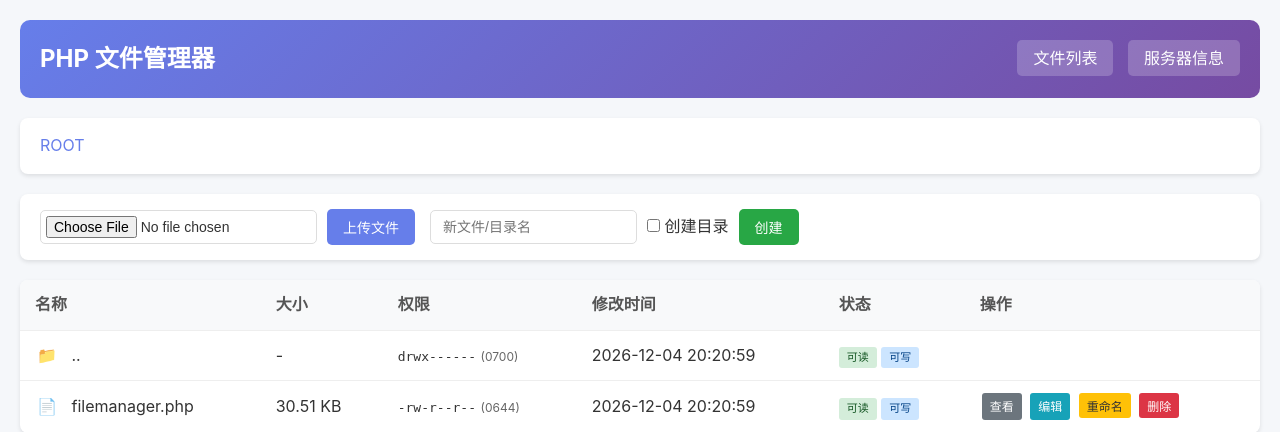
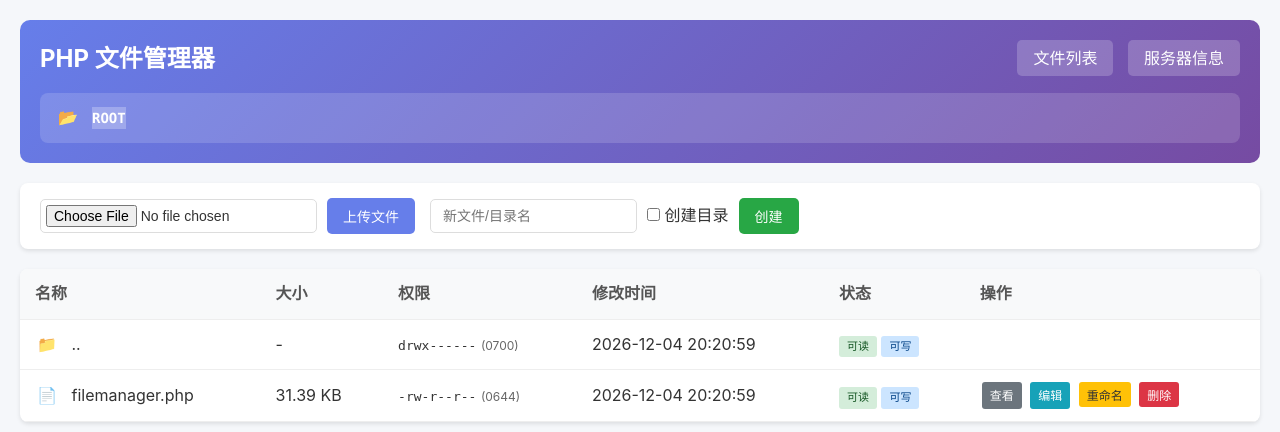
Before and after one commit to longlivepakistan999/go, a PHP site: page /filemanager.php in a window 1280 px wide. Shown: the top 432 px of the page. Run offline with PHP 8.4, Linux system fonts and the light colour scheme.

Commit message:
优化头部显示当前路径导航
- 在头部添加可点击的路径面包屑导航
- 点击路径各部分可快速跳转目录
- 当前目录高亮显示
- 移除冗余的独立面包屑区域
- 响应式布局适配

```diff
--- a/filemanager.php
+++ b/filemanager.php
@@ -332,13 +332,56 @@ $breadcrumbs = getBreadcrumbs($currentDir);
             padding: 20px;
             border-radius: 10px;
             margin-bottom: 20px;
+        }
+
+        .header-top {
             display: flex;
             justify-content: space-between;
             align-items: center;
+            margin-bottom: 15px;
         }
 
         .header h1 {
             font-size: 24px;
+        }
+
+        .header-path {
+            background: rgba(255,255,255,0.15);
+            padding: 12px 18px;
+            border-radius: 8px;
+            font-family: 'Fira Code', 'Monaco', 'Consolas', monospace;
+            font-size: 14px;
+            display: flex;
+            align-items: center;
+            flex-wrap: wrap;
+            gap: 4px;
+        }
+
+        .header-path .path-icon {
+            margin-right: 10px;
+            font-size: 16px;
+        }
+
+        .header-path a {
+            color: #fff;
+            text-decoration: none;
+            padding: 4px 8px;
+            border-radius: 4px;
+            transition: background 0.2s;
+        }
+
+        .header-path a:hover {
+            background: rgba(255,255,255,0.2);
+        }
+
+        .header-path .separator {
+            color: rgba(255,255,255,0.6);
+            margin: 0 2px;
+        }
+
+        .header-path .current {
+            background: rgba(255,255,255,0.25);
+            font-weight: 600;
         }
 
         .header-actions a {
@@ -353,28 +396,6 @@ $breadcrumbs = getBreadcrumbs($currentDir);
 
         .header-actions a:hover {
             background: rgba(255,255,255,0.3);
-        }
-
-        .breadcrumb {
-            background: white;
-            padding: 15px 20px;
-            border-radius: 8px;
-            margin-bottom: 20px;
-            box-shadow: 0 2px 4px rgba(0,0,0,0.1);
-        }
-
-        .breadcrumb a {
-            color: #667eea;
-            text-decoration: none;
-        }
-
-        .breadcrumb a:hover {
-            text-decoration: underline;
-        }
-
-        .breadcrumb span {
-            color: #999;
-            margin: 0 8px;
         }
 
         .message {
@@ -744,9 +765,13 @@ $breadcrumbs = getBreadcrumbs($currentDir);
                 overflow-x: auto;
             }
 
-            .header {
+            .header-top {
                 flex-direction: column;
-                gap: 15px;
+                gap: 10px;
+            }
+
+            .header-path {
+                font-size: 12px;
             }
         }
     </style>
@@ -754,11 +779,26 @@ $breadcrumbs = getBreadcrumbs($currentDir);
 <body>
     <div class="container">
         <div class="header">
-            <h1>PHP 文件管理器</h1>
-            <div class="header-actions">
-                <a href="?dir=<?php echo urlencode($currentDir); ?>">文件列表</a>
-                <a href="?serverinfo=1">服务器信息</a>
+            <div class="header-top">
+                <h1>PHP 文件管理器</h1>
+                <div class="header-actions">
+                    <a href="?dir=<?php echo urlencode(ROOT_PATH); ?>">文件列表</a>
+                    <a href="?serverinfo=1">服务器信息</a>
+                </div>
             </div>
+            <?php if (!$serverInfoMode): ?>
+            <div class="header-path">
+                <span class="path-icon">📂</span>
+                <?php foreach ($breadcrumbs as $i => $crumb): ?>
+                    <?php if ($i > 0): ?><span class="separator">/</span><?php endif; ?>
+                    <?php if ($i === count($breadcrumbs) - 1): ?>
+                        <span class="current"><?php echo htmlspecialchars($crumb['name']); ?></span>
+                    <?php else: ?>
+                        <a href="?dir=<?php echo urlencode($crumb['path']); ?>"><?php echo htmlspecialchars($crumb['name']); ?></a>
+                    <?php endif; ?>
+                <?php endforeach; ?>
+            </div>
+            <?php endif; ?>
         </div>
 
         <?php if ($message): ?>
@@ -853,10 +893,6 @@ $breadcrumbs = getBreadcrumbs($currentDir);
 
         <?php elseif ($editMode): ?>
         <!-- 编辑文件 -->
-        <div class="breadcrumb">
-            编辑文件: <?php echo htmlspecialchars($editPath); ?>
-        </div>
-
         <div class="editor">
             <h2>编辑文件</h2>
             <form method="post" action="?dir=<?php echo urlencode($currentDir); ?>">
@@ -872,10 +908,6 @@ $breadcrumbs = getBreadcrumbs($currentDir);
 
         <?php elseif ($viewMode): ?>
         <!-- 查看文件 -->
-        <div class="breadcrumb">
-            查看文件: <?php echo htmlspecialchars($viewPath); ?>
-        </div>
-
         <div class="viewer">
             <h2>文件内容</h2>
             <pre><?php echo htmlspecialchars($viewContent); ?></pre>
@@ -887,13 +919,6 @@ $breadcrumbs = getBreadcrumbs($currentDir);
 
         <?php else: ?>
         <!-- 文件列表 -->
-        <div class="breadcrumb">
-            <?php foreach ($breadcrumbs as $i => $crumb): ?>
-                <?php if ($i > 0): ?><span>/</span><?php endif; ?>
-                <a href="?dir=<?php echo urlencode($crumb['path']); ?>"><?php echo htmlspecialchars($crumb['name']); ?></a>
-            <?php endforeach; ?>
-        </div>
-
         <div class="toolbar">
             <!-- 上传文件 -->
             <form method="post" enctype="multipart/form-data">
```
